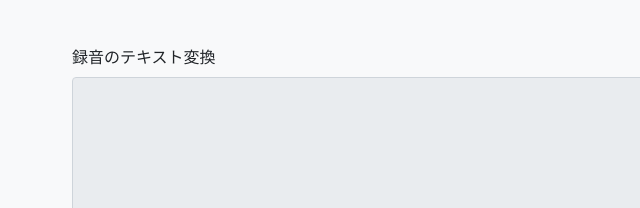
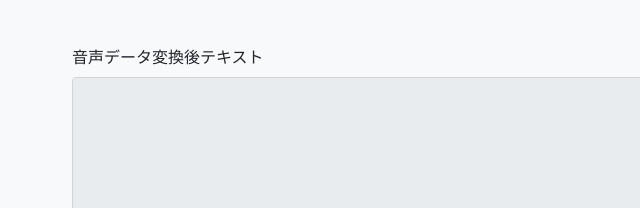
Before and after one commit to tomlle/speech-to-text-google-cloud, a website with bundled scripts: page app/index.html in a window 1280 px wide. Shown: the part 271-479 px from the top of the page, 10-650 px from the left. Built offline with nearby package versions, Linux system fonts and the light colour scheme.

Commit message:
音声データ変換後テキストの出力先のラベル名を修正

```diff
--- a/app/index.html
+++ b/app/index.html
@@ -38,7 +38,7 @@
 
         <div class="row justify-content-center mt-5">
           <div class="col-12">
-            <label for="speechToText" class="form-label">録音のテキスト変換</label>
+            <label for="speechToText" class="form-label">音声データ変換後テキスト</label>
             <div class="speechToTextWrap">
               <textarea id="speechToText" name="searchStr" class="form-control" cols="30" rows="10" readonly></textarea>
               <div class="d-none textRoading">
```
